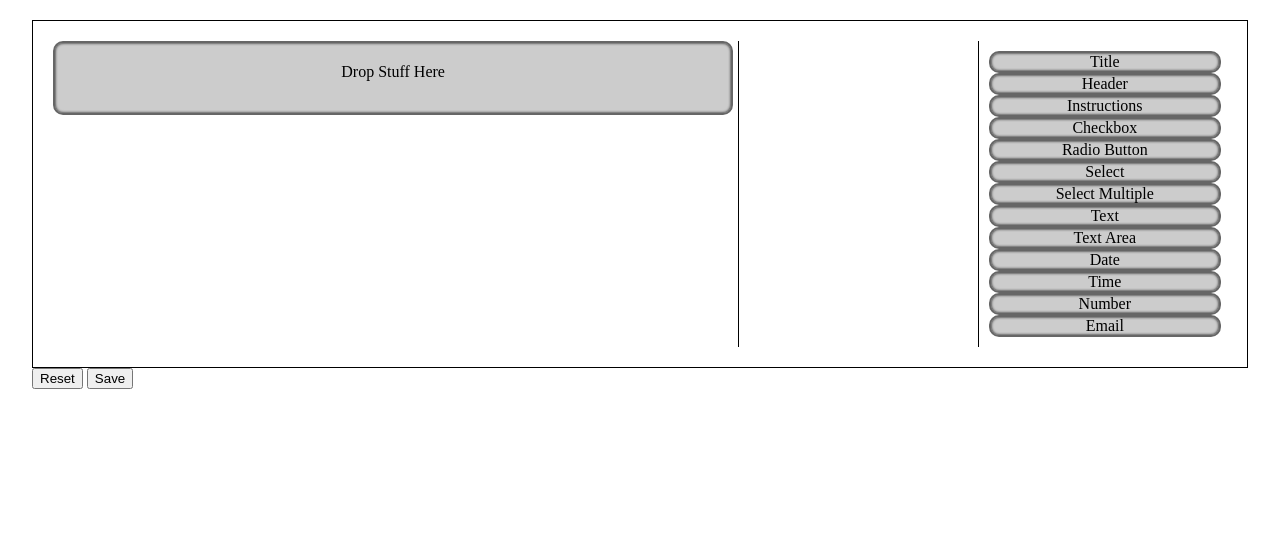
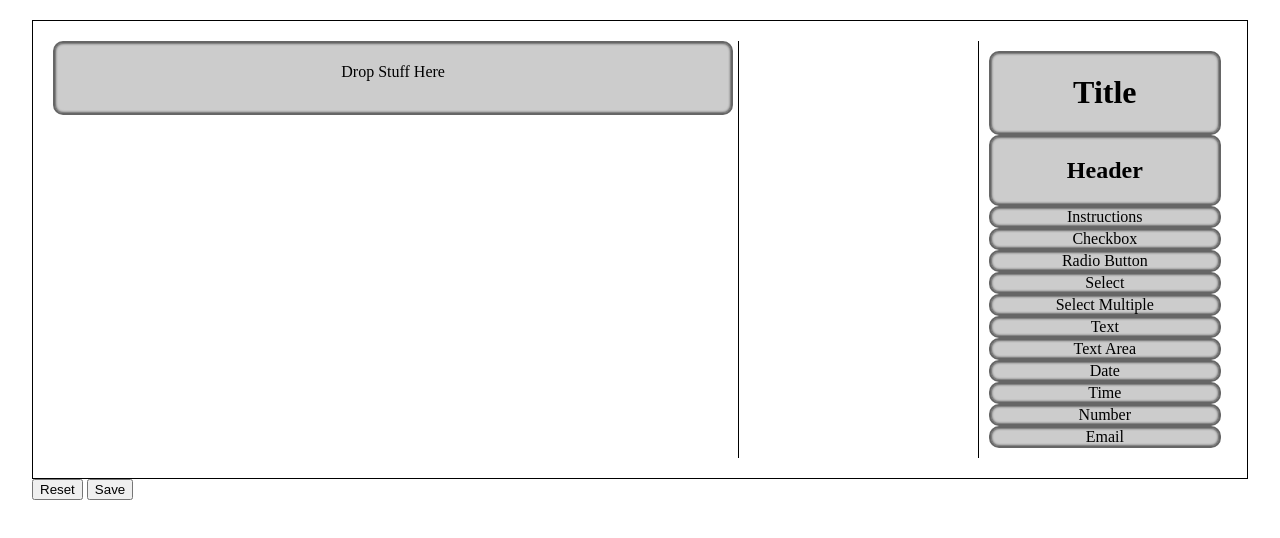
Before and after one commit to jothamyelle/interact-exp, a website: page index.html in a window 1280 px wide. Drawn offline with Linux system fonts and the light colour scheme.

Commit message:
Added title an headers tags

```diff
--- a/index.html
+++ b/index.html
@@ -22,11 +22,11 @@
     <div id="controls">
 
         <div class="controls" draggable="true" title="Form Title" data-type="">
-            <label>Title</label>
+            <h1><label>Title</label></h1>
         </div>
 
         <div class="controls" draggable="true" title="Section Header" data-type="">
-            <label>Header</label>
+            <h2><label>Header</label></h2>
         </div>
 
         <div class="controls" draggable="true" title="Question or instructions to fill the field" data-type="">
```
